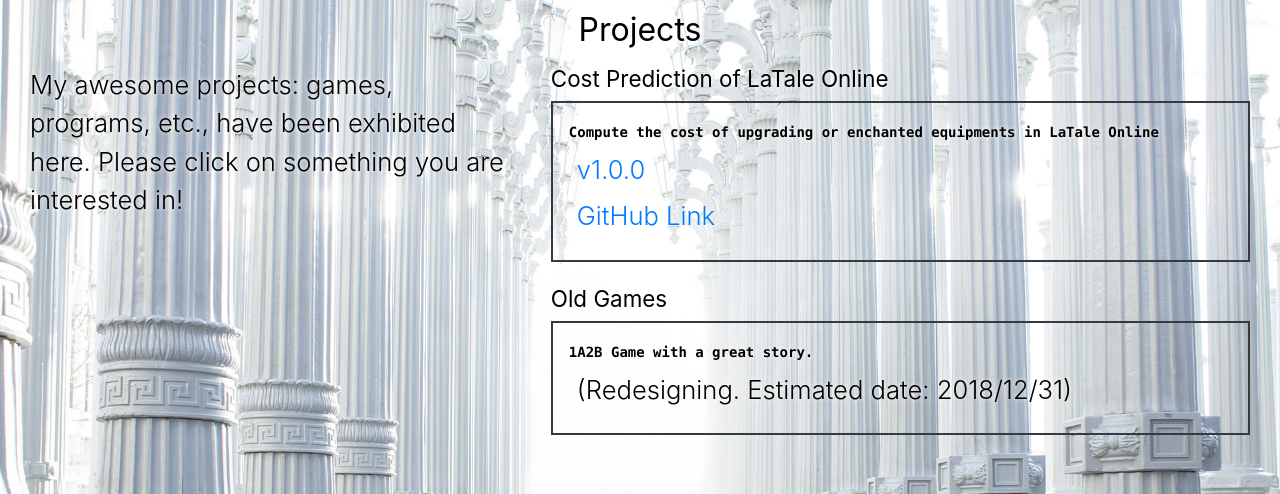
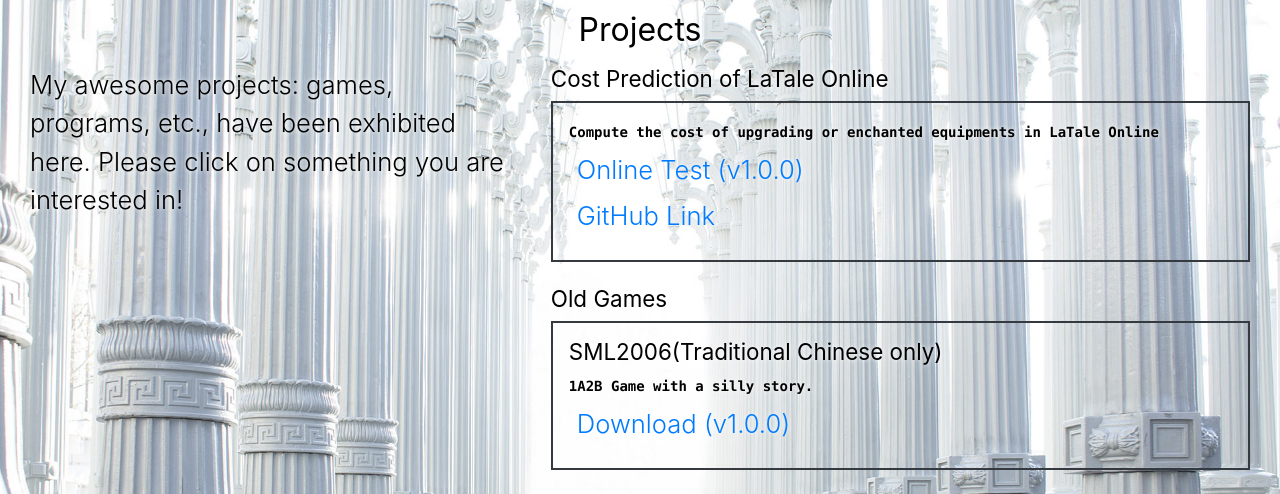
Before and after one commit to physicsSorcererKing/pilisenk.github.io, a website: page index.html in a window 1280 px wide. Shown: the part 806-1300 px from the top of the page. Drawn offline with nearby package versions, Linux system fonts and the light colour scheme; a web font is replaced by a local one.

Commit message:
add my old game SML2006(Traditional Chinese)

```diff
--- a/index.html
+++ b/index.html
@@ -86,7 +86,7 @@
                                 <div class="psk-project-item">
                                     <code>Compute the cost of upgrading or enchanted equipments in LaTale Online</code>
                                     <a href="http://cpp.sh/5s5rx" target="_blank" class="">
-                                        <p>v1.0.0</p>
+                                        <p>Online Test (v1.0.0)</p>
                                     </a>
                                     <a href="https://github.com/pilisenk/probability/tree/master/latale" target="_blank">
                                         <p>GitHub Link</p>
@@ -98,8 +98,9 @@
                             <h4>Old Games</h4>
                             <a>
                                 <div class="psk-project-item">
-                                    <code>1A2B Game with a great story.</code>
-                                    <p>(Redesigning. Estimated date: 2018/12/31)</p>
+                                    <h5>SML2006(Traditional Chinese only)</h5>
+                                    <code>1A2B Game with a silly story.</code>
+                                    <p><a href="https://drive.google.com/open?id=1RQNL2uKdU6VIdpp4t4I5Z1Lu7rh1Z_bM">Download (v1.0.0)</a></p>
                                 </div>
                             </a>
                         </div>
```
